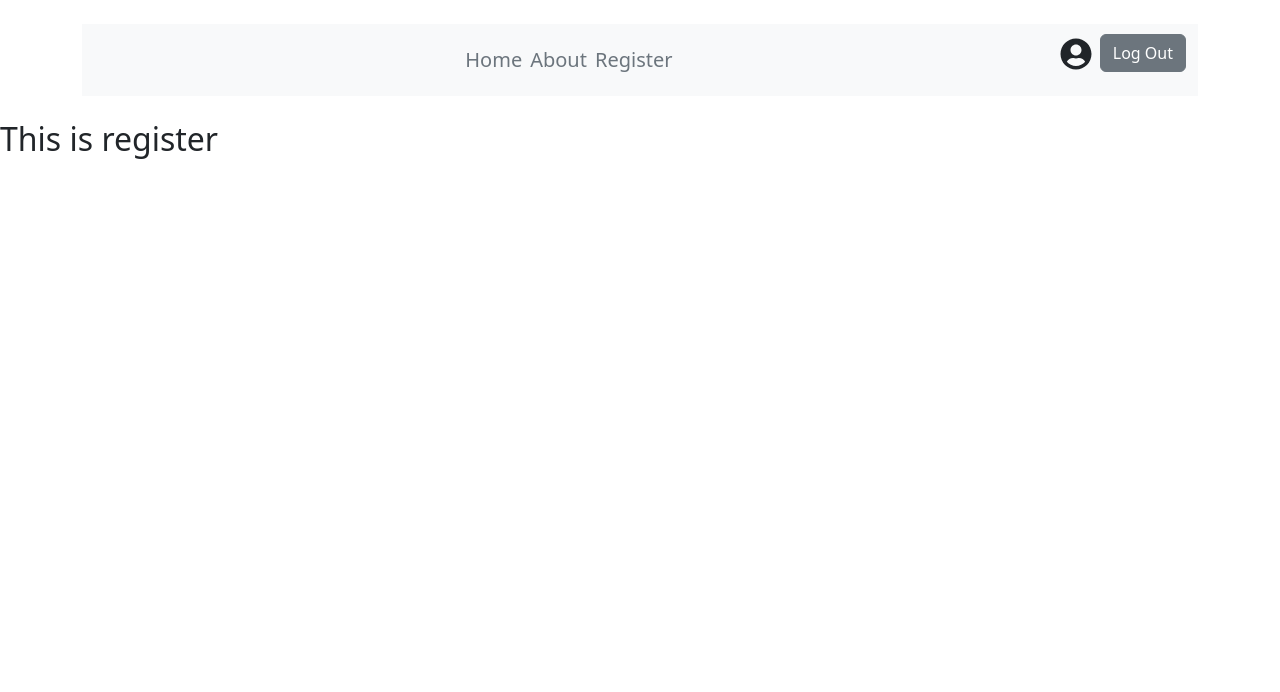
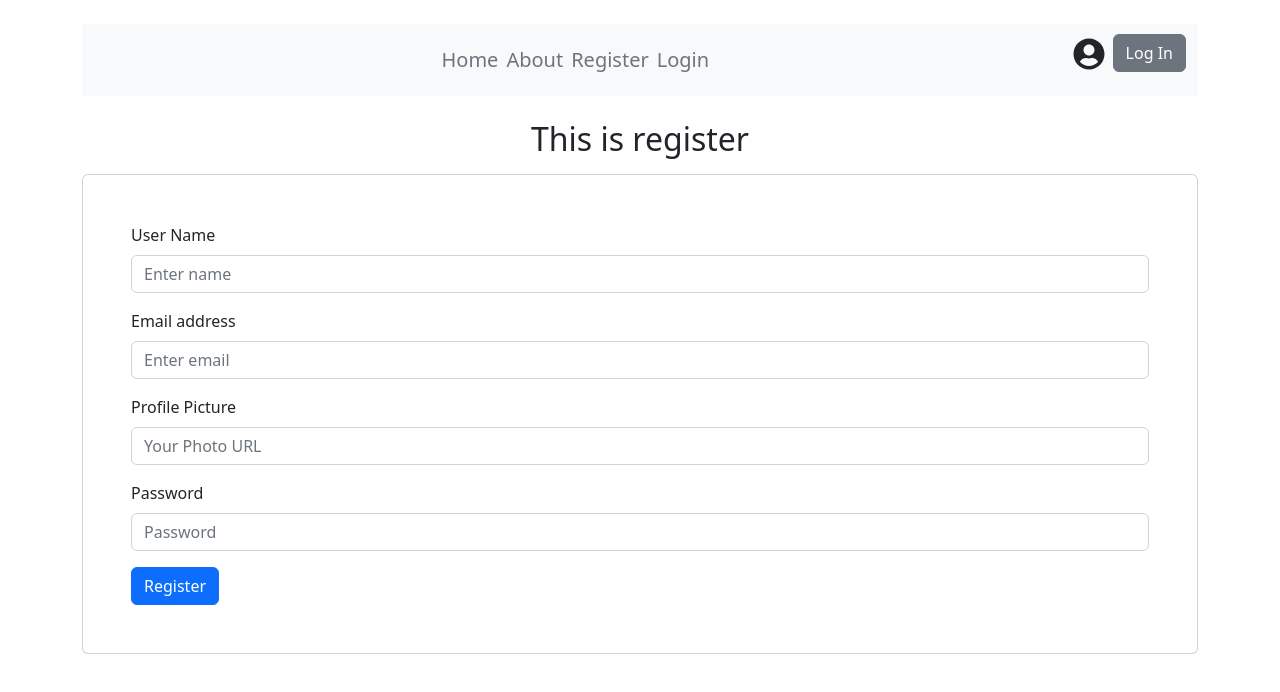
Before and after one commit to emon3455/PH-M10-Module-62, a React (Vite) app: page /register in a window 1280 px wide. Shown: the top 692 px of the page. Built offline with nearby package versions, Linux system fonts and the light colour scheme.

Commit message:
login and register page style done

```diff
--- a/src/Pages/Login/Login.jsx
+++ b/src/Pages/Login/Login.jsx
@@ -1,9 +1,35 @@
 import React from 'react';
+import { Card, Container } from 'react-bootstrap';
+import Button from 'react-bootstrap/Button';
+import Form from 'react-bootstrap/Form';
 
 const Login = () => {
     return (
         <div>
-            <h2>This is login</h2>
+            <h2 className='text-center mb-3'>This is login</h2>
+            <Container className='my-3'>
+                <Card className='p-5'>
+                    <Form>
+                        <Form.Group className="mb-3" controlId="formBasicEmail">
+                            <Form.Label>Email address</Form.Label>
+                            <Form.Control type="email" placeholder="Enter email" />
+                        </Form.Group>
+
+                        <Form.Group className="mb-3" controlId="formBasicPassword">
+                            <Form.Label>Password</Form.Label>
+                            <Form.Control type="password" placeholder="Password" />
+                        </Form.Group>
+
+                        <Form.Group className="mb-3" controlId="formBasicCheckbox">
+                            <Form.Check type="checkbox" label="Accept Our Terms and Conditions" />
+                        </Form.Group>
+
+                        <Button variant="primary" type="submit">
+                            Log In
+                        </Button>
+                    </Form>
+                </Card>
+            </Container>
         </div>
     );
 };
--- a/src/Pages/Login/Register.jsx
+++ b/src/Pages/Login/Register.jsx
@@ -1,9 +1,56 @@
-import React from 'react';
+import React, { useContext } from 'react';
+import { Card, Container } from 'react-bootstrap';
+import Button from 'react-bootstrap/Button';
+import Form from 'react-bootstrap/Form';
+import { AuthContext } from '../../Providers/AuthProviders';
 
 const Register = () => {
+
+    const {createUser} = useContext(AuthContext);
+
+    const handleSubmit = e =>{
+        e.preventDefault();
+        const form = e.target;
+        const name = form.name.value;
+        const email = form.email.value;
+        const photo = form.photo.value;
+        const password = form.password.value;
+
+        console.log(name,email,password,photo);
+    }
+
     return (
         <div>
-            <h2>This is register</h2>
+            <h2 className='text-center mb-3'>This is register</h2>
+            <Container className='my-3'>
+                <Card className='p-5'>
+                    <Form onSubmit={handleSubmit}>
+                        <Form.Group className="mb-3" controlId="formBasicName">
+                            <Form.Label>User Name</Form.Label>
+                            <Form.Control type="text" placeholder="Enter name" name="name"  />
+                        </Form.Group>
+
+                        <Form.Group className="mb-3" controlId="formBasicEmail">
+                            <Form.Label>Email address</Form.Label>
+                            <Form.Control type="email" placeholder="Enter email" name="email"  />
+                        </Form.Group>
+
+                        <Form.Group className="mb-3" controlId="formBasicPicture">
+                            <Form.Label>Profile Picture</Form.Label>
+                            <Form.Control type="text" placeholder="Your Photo URL" name="photo" />
+                        </Form.Group>
+
+                        <Form.Group className="mb-3" controlId="formBasicPassword">
+                            <Form.Label>Password</Form.Label>
+                            <Form.Control type="password" placeholder="Password" name="password" />
+                        </Form.Group>
+
+                        <Button variant="primary" type="submit">
+                            Register
+                        </Button>
+                    </Form>
+                </Card>
+            </Container>
         </div>
     );
 };
--- a/src/Pages/Shared/NavigationBar/NavigationBar.jsx
+++ b/src/Pages/Shared/NavigationBar/NavigationBar.jsx
@@ -19,6 +19,7 @@ const NavigationBar = () => {
                             <Link className='text-decoration-none text-secondary me-2' to="/">Home</Link>
                             <Link className='text-decoration-none text-secondary me-2' to="/">About</Link>
                             <Link className='text-decoration-none text-secondary me-2' to="/register">Register</Link>
+                            <Link className='text-decoration-none text-secondary me-2' to="/login">Login</Link>
                         </Nav>
                         <Nav className=' d-flex align-items-center '>
 
--- a/src/Providers/AuthProviders.jsx
+++ b/src/Providers/AuthProviders.jsx
@@ -1,5 +1,5 @@
 import React, { createContext } from 'react';
-import { getAuth } from "firebase/auth";
+import { createUserWithEmailAndPassword, getAuth } from "firebase/auth";
 import { app } from '../firebase/firebase.config';
 
 export const AuthContext = createContext(null);
@@ -7,12 +7,16 @@ const auth = getAuth(app);
 
 const AuthProviders = ({children}) => {
 
-    const user = {displayName: "user"}
+    const user = null;
+
+    const createUser = (email, password)=>{
+        return createUserWithEmailAndPassword(auth,email,password);
+    }
 
     const authInfo ={
 
         user,
-
+        createUser
     }
 
     return (
--- a/src/firebase/firebase.config.js
+++ b/src/firebase/firebase.config.js
@@ -1,9 +1,5 @@
-// Import the functions you need from the SDKs you need
 import { initializeApp } from "firebase/app";
-// TODO: Add SDKs for Firebase products that you want to use
-// https://firebase.google.com/docs/web/setup#available-libraries
 
-// Your web app's Firebase configuration
 const firebaseConfig = {
   apiKey: "AIzaSyAkIi3twymZjNYWQ0XObb8lv7hmhk5boU8",
   authDomain: "dragon-newspaper-auth.firebaseapp.com",
@@ -13,5 +9,5 @@ const firebaseConfig = {
   appId: "1:1071695416356:web:351f147713efdbaee8dcb1"
 };
 
-// Initialize Firebase
+
 export const app = initializeApp(firebaseConfig);
```
